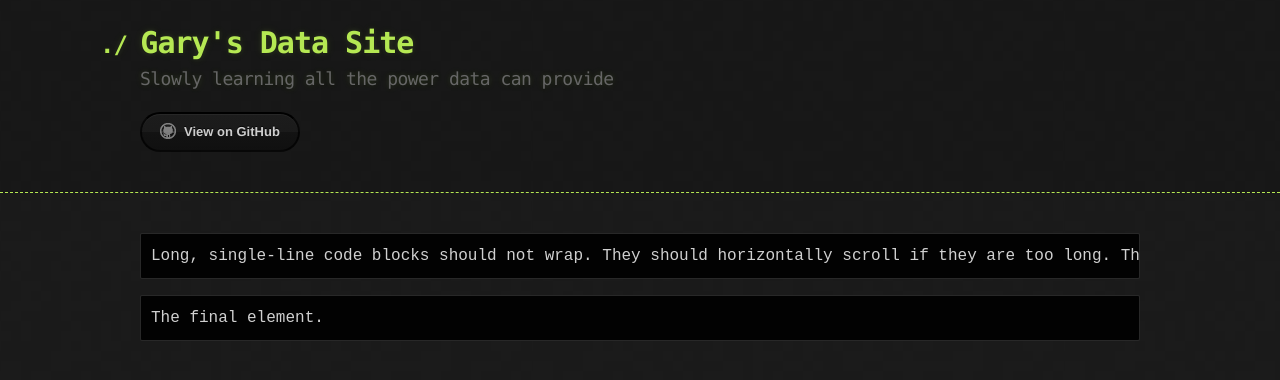
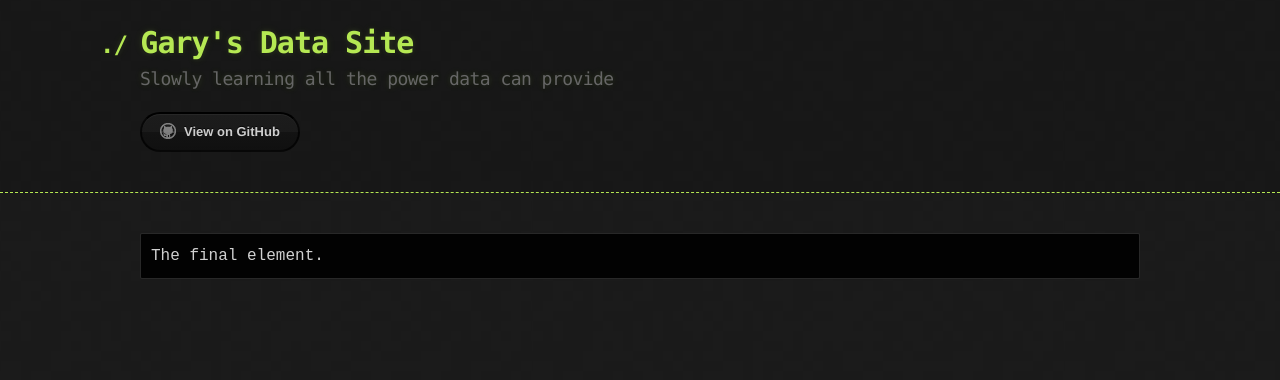
Before and after one commit to link0117/link0117.github.io, a Jekyll site: the page built from index.md, in a window 1280 px wide. Shown: the top 380 px of the page. Built offline with Jekyll 4.4.1, drawn with Linux system fonts in a browser that asks for light colours.

Commit message:
Update index.md

````diff
--- a/index.md
+++ b/index.md
@@ -2,9 +2,8 @@
 layout: default
 ---
 
-```
-Long, single-line code blocks should not wrap. They should horizontally scroll if they are too long. This line should be long enough to demonstrate this.
-```
+
+
 
 ```
 The final element.
````
